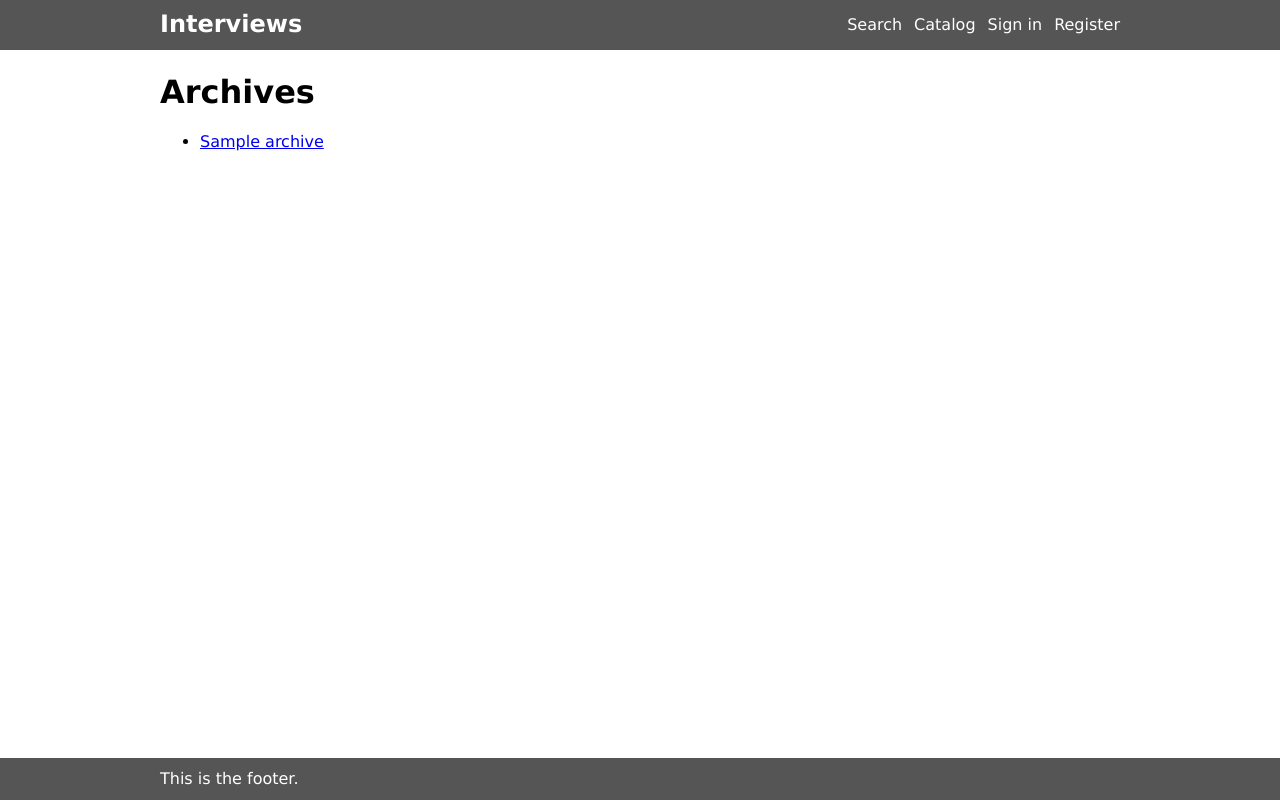
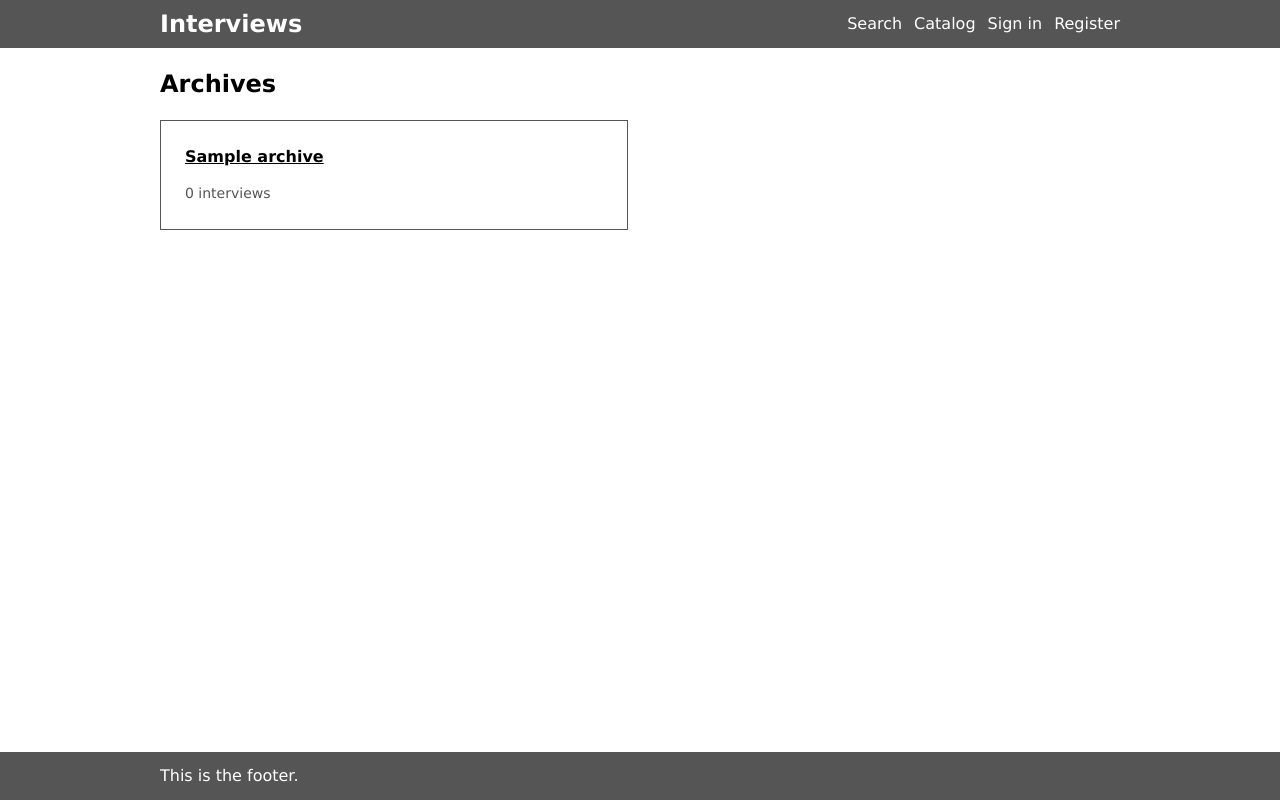
Before and after one commit to marcaltmann/media-research, a Django app: page /archives/ in a window 1280 px wide. Run offline with Django 5.2, Linux system fonts and the light colour scheme; tables that the repository leaves empty hold one stand-in row (values such as "Sample post").

Commit message:
Use basic grid and cards

```diff
--- a/archive/static/archive/style.css
+++ b/archive/static/archive/style.css
@@ -9,6 +9,7 @@
 
 body {
     font-family: var(--font-stack);
+    line-height: var(--base-unit);
 }
 
 .container {
@@ -63,7 +64,8 @@ body {
 .primary-nav__list {
     display: flex;
     list-style-type: none;
-    padding: 0;
+    margin: 0;
+    padding: calc(var(--base-unit) / 2) 0;
 }
 
 .primary-nav__item {
@@ -90,3 +92,70 @@ body {
     padding-bottom: calc(var(--base-unit) / 2);
     padding-top: calc(var(--base-unit) / 2);
 }
+
+.breadcrumbs {
+    color: var(--ui-color);
+    font-size: 0.875rem;
+    line-height: var(--base-unit);
+}
+
+.breadcrumbs__link:link,
+.breadcrumbs__link:visited {
+    color: var(--ui-color);
+}
+
+.grid {
+    display: grid;
+    grid-gap: var(--base-unit);
+    list-style-type: none;
+    margin-bottom: 0;
+    margin-top: 0;
+    padding-left: 0;
+}
+
+.grid--archive {
+    grid-template-columns: 1fr 1fr;
+}
+
+.grid--interview {
+    grid-template-columns: 1fr 1fr 1fr;
+}
+
+.card {
+    border: 1px solid var(--ui-color);
+}
+
+.card--archive {
+    padding: var(--base-unit);
+}
+
+.card--interview {
+    padding: calc(var(--base-unit) / 2);
+}
+
+.card__title {
+    font-size: 1rem;
+    font-weight: bold;
+    line-height: var(--base-unit);
+    margin: 0;
+}
+
+.card__link:link,
+.card__link:visited {
+    color: #000;
+}
+
+.card__detail {
+    color: var(--ui-color);
+    font-size: 0.875rem;
+    line-height: var(--base-unit);
+    margin-bottom: 0;
+    margin-top: calc(var(--base-unit) / 2);
+}
+
+.page-title {
+    font-size: 1.5rem;
+    line-height: var(--base-unit);
+    margin-top: calc(var(--base-unit) / 2);
+    margin-bottom: calc(var(--base-unit) * 1);
+}
--- a/archive/templates/archive/index.html
+++ b/archive/templates/archive/index.html
@@ -3,15 +3,21 @@
 {% block title %}Search | Interviews{% endblock %}
 
 {% block content %}
-    <h1>Archives</h1>
+<h1 class="page-title">Archives</h1>
 
 {% if archives %}
-        <ul>
+    <ul class="grid grid--archive">
     {% for archive in archives %}
-            <li>
-                <a href="{% url 'archive:detail' archive.id %}">
+        <li class="card card--archive">
+            <h3 class="card__title">
+                <a class="card__link"
+                    href="{% url 'archive:detail' archive.id %}">
                     {{ archive.name }}
                 </a>
+            </h3>
+            <p class="card__detail">
+                {{ archive.interview_set.count }} interviews
+            </p>
         </li>
     {% endfor %}
     </ul>
--- a/archive/urls.py
+++ b/archive/urls.py
@@ -6,6 +6,8 @@ app_name = "archive"
 urlpatterns = [
     path("", views.index, name="index"),
     path("<int:archive_id>/", views.detail, name="detail"),
+    path("<int:archive_id>/interviews/",
+         views.interview_index, name="interview_index"),
     path("<int:archive_id>/interviews/<int:interview_id>/",
-         views.interview, name="interview"),
+         views.interview_detail, name="interview_detail"),
 ]
--- a/archive/views.py
+++ b/archive/views.py
@@ -13,6 +13,13 @@ def detail(request, archive_id):
     archive = get_object_or_404(Archive, pk=archive_id)
     return render(request, "archive/detail.html", {"archive": archive})
 
-def interview(request, archive_id, interview_id):
+def interview_index(request, archive_id):
+    archive = get_object_or_404(Archive, pk=archive_id)
+    return render(request, "archive/interview_index.html",
+                  {"archive": archive})
+
+def interview_detail(request, archive_id, interview_id):
+    archive = get_object_or_404(Archive, pk=archive_id)
     interview = get_object_or_404(Interview, pk=interview_id)
-    return render(request, "archive/interview.html", {"interview": interview})
+    return render(request, "archive/interview_detail.html",
+                  {"archive": archive, "interview": interview})
```
Also changed, not shown: archive/templates/archive/detail.html (+19 -23 lines), archive/templates/archive/interview.html (deleted, +0 -19 lines), archive/templates/archive/interview_detail.html (added, +32 -0 lines), archive/templates/archive/interview_index.html (added, +41 -0 lines). Lines whose indentation alone changed are shown as unchanged.
